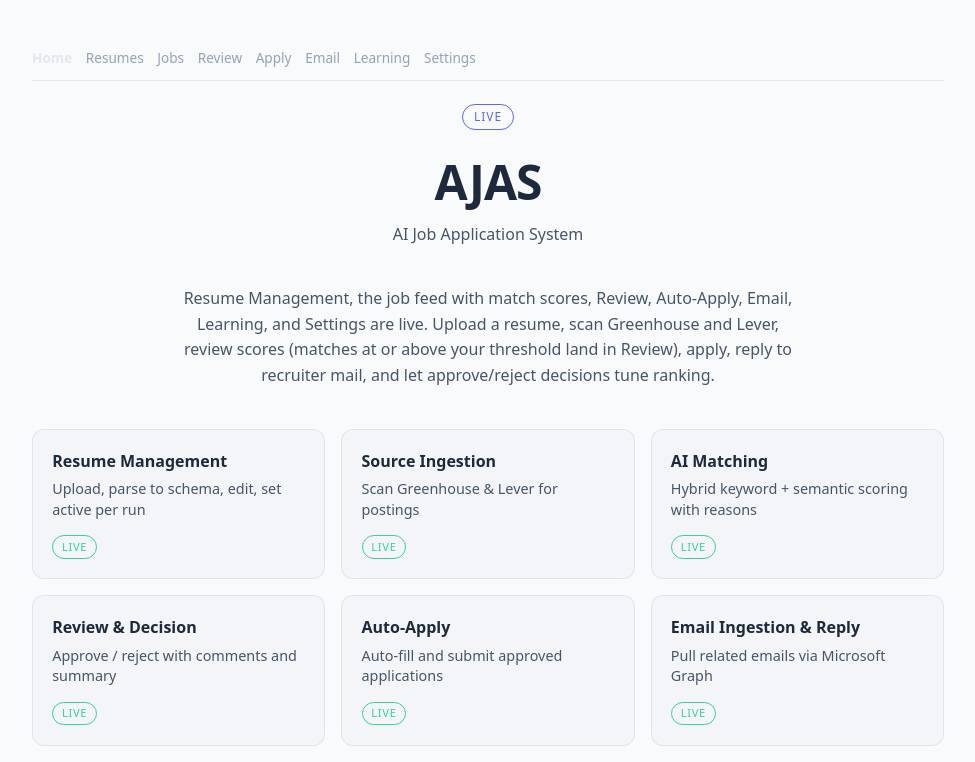
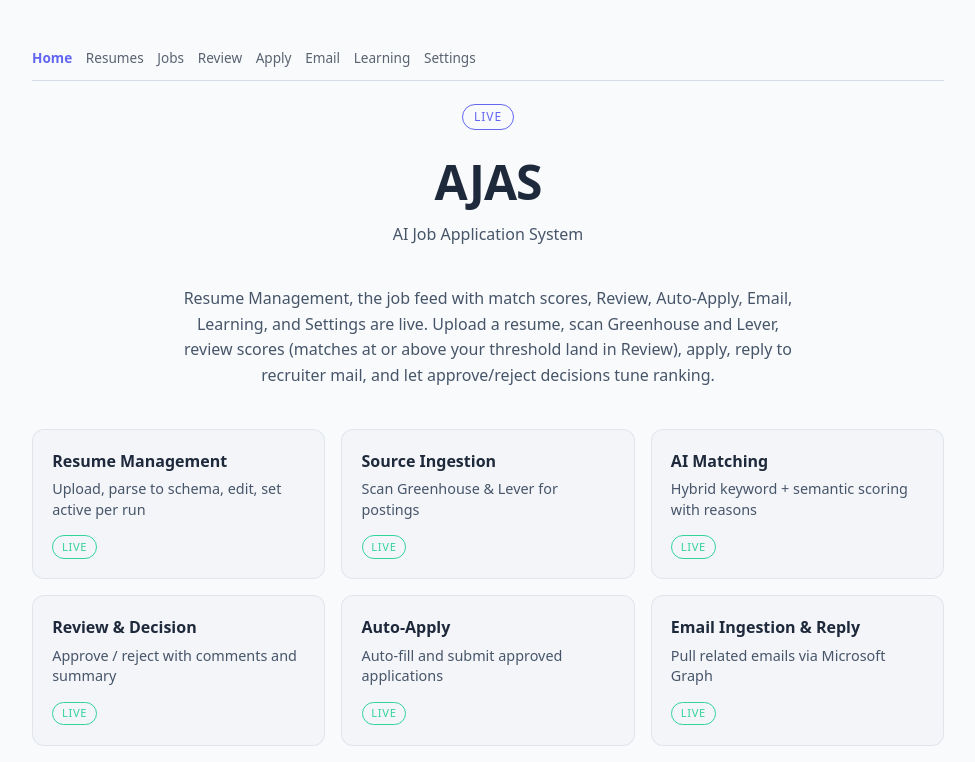
Before and after one commit to weatherills/AJAS, a React (Vite) app in the folder frontend/: page / in a window 1280 px wide. Shown: the top 762 px of the page, without its empty margins (152-1127 px from the left). Built offline with nearby package versions, Linux system fonts and the light colour scheme.

Commit message:
Raise global nav contrast for light color scheme.
Slate-on-dark link colors washed out when the browser preferred light.

Co-authored-by: Brian Weatherill <bpweatherill@users.noreply.github.com>

```diff
--- a/frontend/src/App.css
+++ b/frontend/src/App.css
@@ -10,21 +10,24 @@
   gap: 0.35rem 0.85rem;
   margin: 0 0 1.35rem;
   padding-bottom: 0.75rem;
-  border-bottom: 1px solid rgba(148, 163, 184, 0.2);
+  border-bottom: 1px solid rgba(148, 163, 184, 0.35);
 }
 
 .app-nav a {
-  color: #94a3b8;
+  color: inherit;
+  opacity: 0.72;
   text-decoration: none;
   font-size: 0.85rem;
 }
 
 .app-nav a:hover {
-  color: #c7d2fe;
+  opacity: 1;
+  color: #6366f1;
 }
 
 .app-nav a.is-active {
-  color: #e2e8f0;
+  opacity: 1;
+  color: #6366f1;
   font-weight: 600;
 }
 
```
